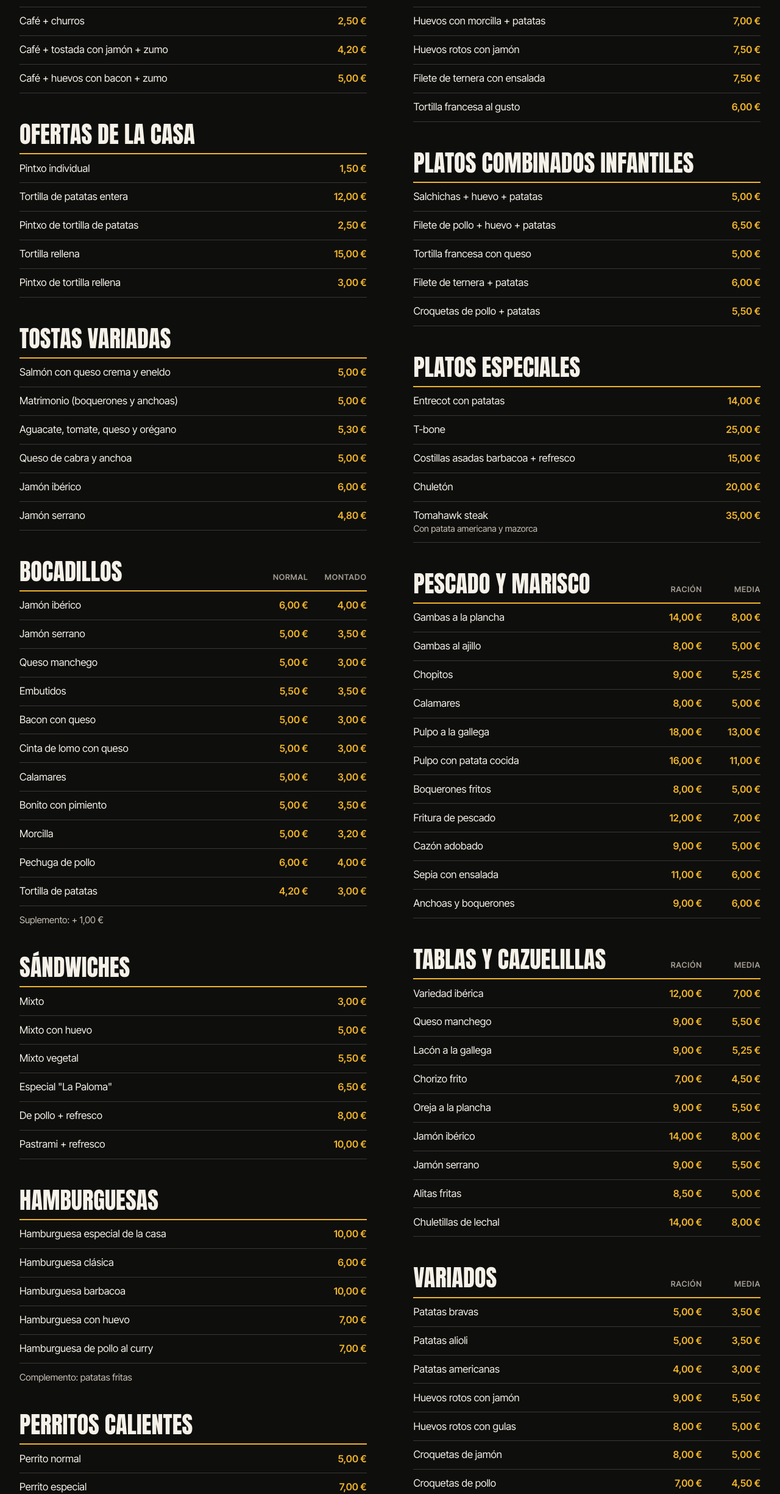
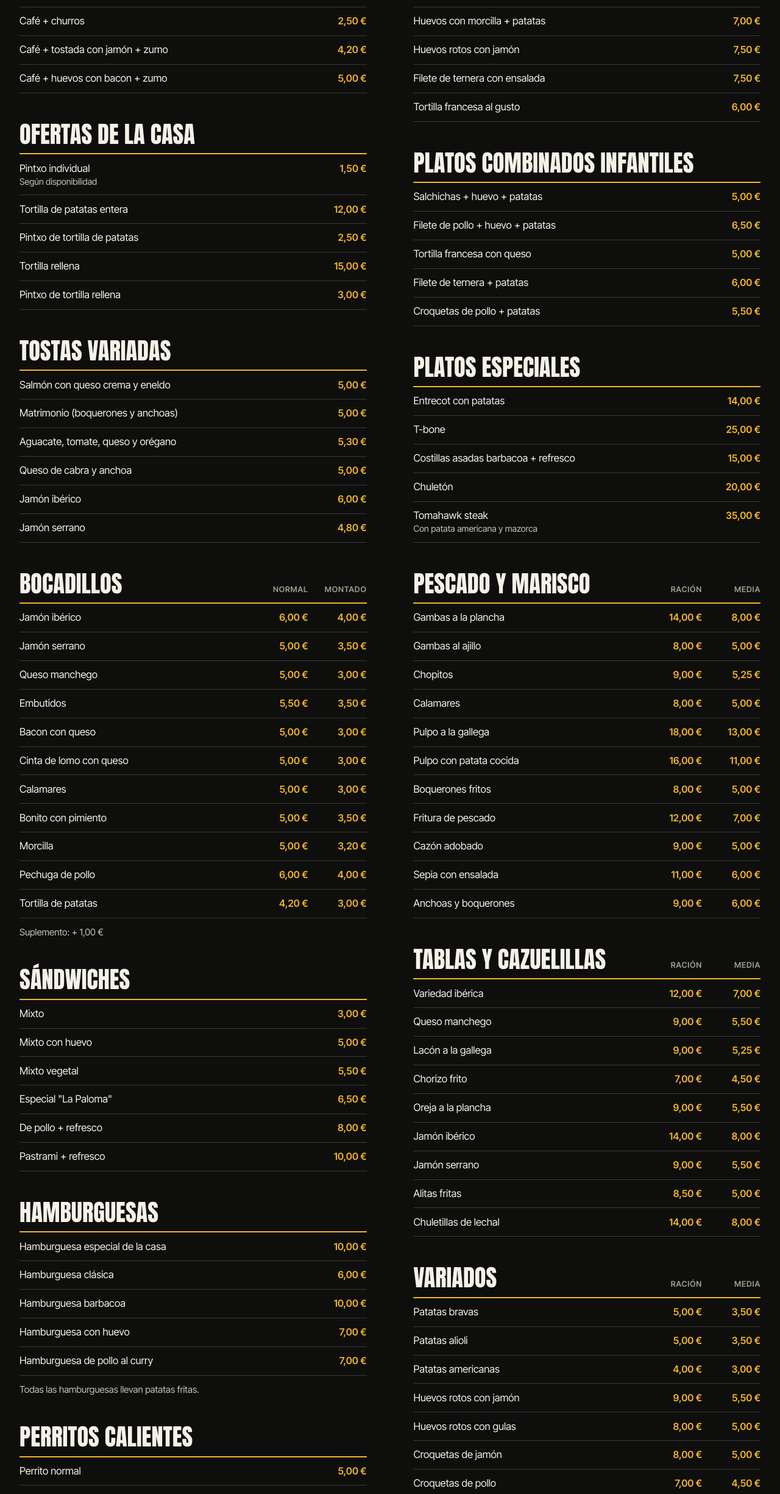
Before and after one commit to Magapp92/Meson_la_Paloma, a Next.js app in the folder frontend/: page /carta in a window 1280 px wide. Shown: the part 759-3209 px from the top of the page at 61% size. Built offline with nearby package versions, Linux system fonts and the light colour scheme.

Commit message:
Notas de patatas incluidas en hamburguesas y pintxo según disponibilidad

```diff
--- a/frontend/const/food-menu.js
+++ b/frontend/const/food-menu.js
@@ -19,7 +19,7 @@ export const FOOD_MENU = Object.freeze([
         id: 'ofertas',
         title: 'Ofertas de la casa',
         dishes: [
-            { name: 'Pintxo individual', prices: [ 1.5 ] },
+            { name: 'Pintxo individual', note: 'Según disponibilidad', prices: [ 1.5 ] },
             { name: 'Tortilla de patatas entera', prices: [ 12 ] },
             { name: 'Pintxo de tortilla de patatas', prices: [ 2.5 ] },
             { name: 'Tortilla rellena', prices: [ 15 ] },
@@ -72,7 +72,7 @@ export const FOOD_MENU = Object.freeze([
     {
         id: 'hamburguesas',
         title: 'Hamburguesas',
-        note: 'Complemento: patatas fritas',
+        note: 'Todas las hamburguesas llevan patatas fritas.',
         dishes: [
             { name: 'Hamburguesa especial de la casa', prices: [ 10 ] },
             { name: 'Hamburguesa clásica', prices: [ 6 ] },
```
